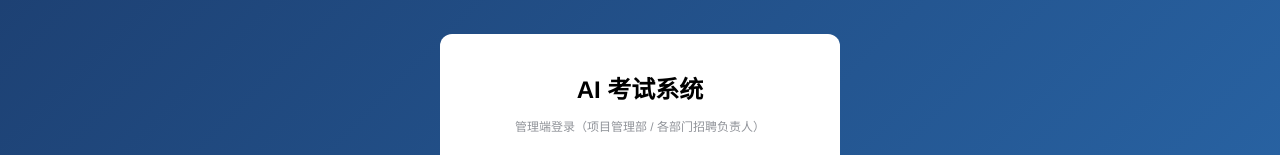
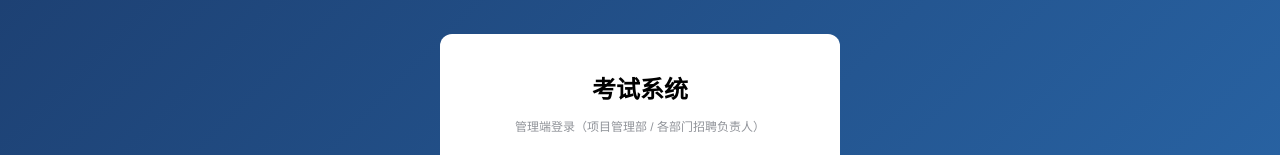
Before and after one commit to zephyrzoom/exam-ai, a Vue app in the folder frontend/: page /login in a window 1280 px wide. Shown: the part 174-329 px from the top of the page. Built offline with nearby package versions, Linux system fonts and the light colour scheme.

Commit message:
网站名称由「AI 考试系统」改为「考试系统」：更新浏览器标题、管理端登录页标题与侧边栏 Logo

```diff
--- a/frontend/index.html
+++ b/frontend/index.html
@@ -3,7 +3,7 @@
 <head>
   <meta charset="UTF-8" />
   <meta name="viewport" content="width=device-width, initial-scale=1.0" />
-  <title>AI 考试系统</title>
+  <title>考试系统</title>
 </head>
 <body>
   <div id="app"></div>
--- a/frontend/src/views/Login.vue
+++ b/frontend/src/views/Login.vue
@@ -1,7 +1,7 @@
 <template>
   <div class="login-bg">
     <div class="login-box">
-      <h2>AI 考试系统</h2>
+      <h2>考试系统</h2>
       <p class="muted">管理端登录（项目管理部 / 各部门招聘负责人）</p>
       <el-form @submit.prevent="doLogin">
         <el-form-item>
--- a/frontend/src/views/admin/Layout.vue
+++ b/frontend/src/views/admin/Layout.vue
@@ -1,7 +1,7 @@
 <template>
   <el-container style="min-height:100vh">
     <el-aside width="210px" class="aside">
-      <div class="logo">AI 考试系统</div>
+      <div class="logo">考试系统</div>
       <el-menu :default-active="$route.path" router background-color="#1f2d3d" text-color="#bfcbd9"
                active-text-color="#409eff">
         <el-menu-item index="/admin/dashboard"><el-icon><DataBoard /></el-icon>工作台</el-menu-item>
```
